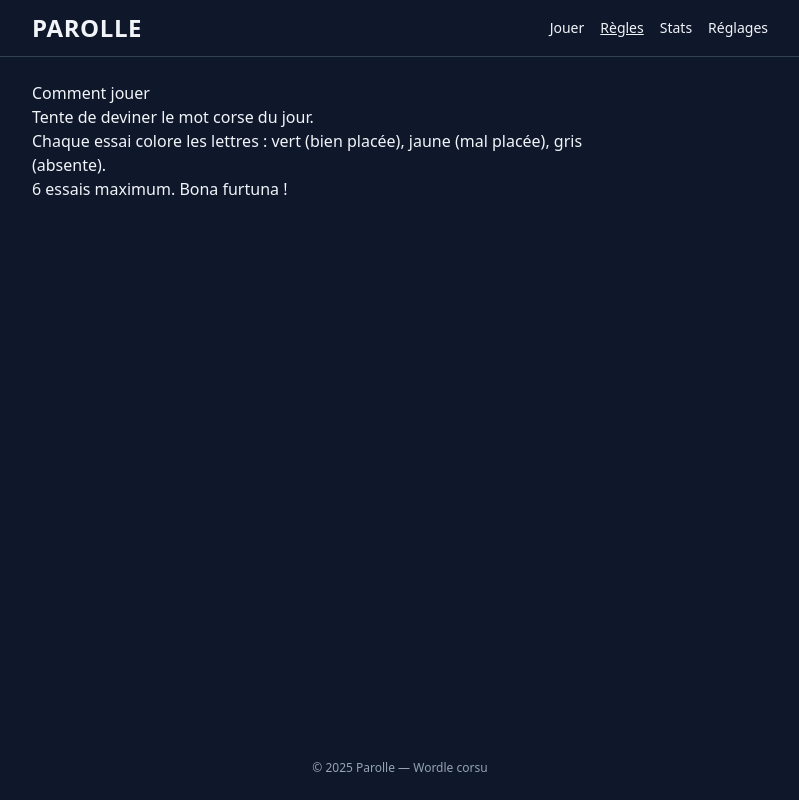
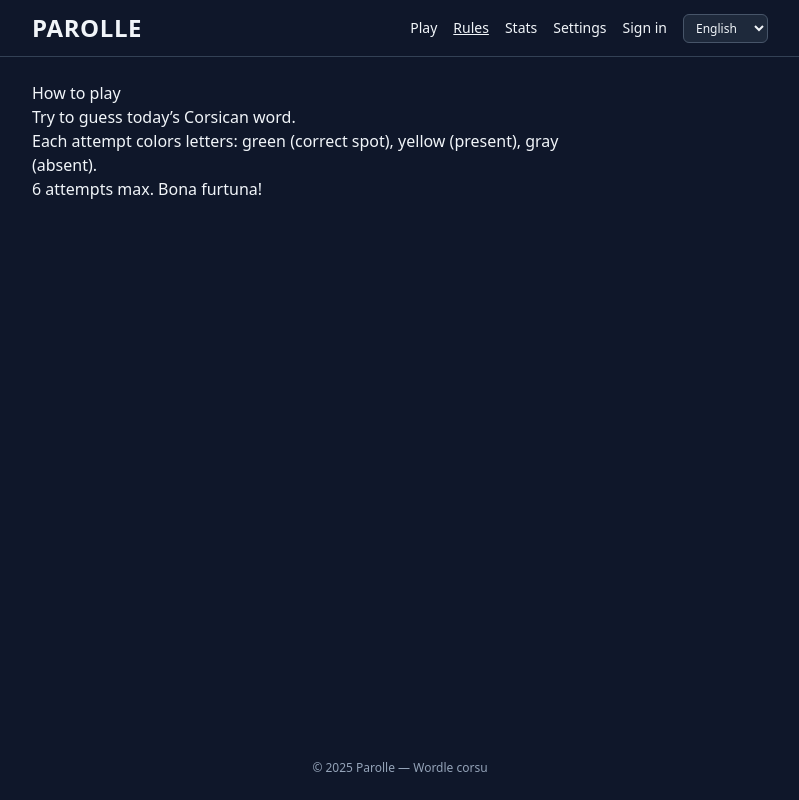
Before and after one commit to Enguer2/parolle, a React (Vite) app in the folder parolle-starter/: page /how-to-play in a window 1280 px wide. Shown: the whole page, without its empty margins (240-1039 px from the left). Built offline with nearby package versions, Linux system fonts and the light colour scheme.

Commit message:
[+] Adding multinguages

```diff
--- a/parolle-starter/package.json
+++ b/parolle-starter/package.json
@@ -9,8 +9,11 @@
     "preview": "vite preview"
   },
   "dependencies": {
+    "i18next": "^25.3.2",
+    "i18next-browser-languagedetector": "^8.2.0",
     "react": "^18.2.0",
     "react-dom": "^18.2.0",
+    "react-i18next": "^15.6.1",
     "react-router-dom": "^6.26.1",
     "zod": "^3.23.8",
     "zustand": "^4.5.2"
--- a/parolle-starter/src/App.tsx
+++ b/parolle-starter/src/App.tsx
@@ -1,16 +1,22 @@
 import { Outlet, Link, NavLink } from 'react-router-dom'
+import { useTranslation } from 'react-i18next'
+import LanguageSwitcher from '@/components/LanguageSwitcher'
 
 export default function App() {
+  const { t } = useTranslation()
+
   return (
     <div className="min-h-screen flex flex-col">
       <header className="border-b border-slate-700">
         <div className="max-w-3xl mx-auto px-4 py-3 flex items-center justify-between">
-          <Link to="/" className="text-2xl font-extrabold tracking-wide">PAROLLE</Link>
-          <nav className="flex gap-4 text-sm">
-            <NavLink to="/game" className={({isActive}) => isActive ? 'underline' : ''}>Jouer</NavLink>
-            <NavLink to="/how-to-play" className={({isActive}) => isActive ? 'underline' : ''}>Règles</NavLink>
-            <NavLink to="/stats" className={({isActive}) => isActive ? 'underline' : ''}>Stats</NavLink>
-            <NavLink to="/settings" className={({isActive}) => isActive ? 'underline' : ''}>Réglages</NavLink>
+          <Link to="/" className="text-2xl font-extrabold tracking-wide">{t('brand')}</Link>
+          <nav className="flex items-center gap-4 text-sm">
+            <NavLink to="/game" className={({isActive}) => isActive ? 'underline' : ''}>{t('nav.play')}</NavLink>
+            <NavLink to="/how-to-play" className={({isActive}) => isActive ? 'underline' : ''}>{t('nav.rules')}</NavLink>
+            <NavLink to="/stats" className={({isActive}) => isActive ? 'underline' : ''}>{t('nav.stats')}</NavLink>
+            <NavLink to="/settings" className={({isActive}) => isActive ? 'underline' : ''}>{t('nav.settings')}</NavLink>
+            <NavLink to="/login" className={({isActive}) => isActive ? 'underline' : ''}>{t('nav.login')}</NavLink>
+            <LanguageSwitcher />
           </nav>
         </div>
       </header>
@@ -20,7 +26,7 @@ export default function App() {
         </div>
       </main>
       <footer className="text-center text-xs text-slate-400 py-6">
-        © {new Date().getFullYear()} Parolle — Wordle corsu
+        {t('footer', { year: new Date().getFullYear() })}
       </footer>
     </div>
   )
--- /dev/null
+++ b/parolle-starter/src/components/LanguageSwitcher.tsx
@@ -0,0 +1,29 @@
+import { useTranslation } from 'react-i18next'
+
+const options = [
+  { code: 'fr', label: 'Français' },
+  { code: 'co', label: 'Corsu' },
+  { code: 'en', label: 'English' },
+]
+
+export default function LanguageSwitcher() {
+  const { i18n } = useTranslation()
+  const current = i18n.resolvedLanguage || 'fr'
+
+  const change = (lng: string) => {
+    i18n.changeLanguage(lng)
+    // i18next-browser-languagedetector se charge de persister en localStorage (clé i18nextLng)
+    document.documentElement.lang = lng // pour l’accessibilité
+  }
+
+  return (
+    <select
+      value={current}
+      onChange={(e) => change(e.target.value)}
+      className="bg-slate-800 border border-slate-600 rounded-md px-2 py-1 text-xs"
+      aria-label="Language"
+    >
+      {options.map(o => <option key={o.code} value={o.code}>{o.label}</option>)}
+    </select>
+  )
+}
--- /dev/null
+++ b/parolle-starter/src/i18n.ts
@@ -0,0 +1,30 @@
+import i18n from 'i18next'
+import { initReactI18next } from 'react-i18next'
+import LanguageDetector from 'i18next-browser-languagedetector'
+
+// Import des ressources (tu peux splitter par fichiers JSON)
+import en from '@/locales/en/common.json'
+import co from '@/locales/co/common.json'
+import fr from '@/locales/fr/common.json'
+
+i18n
+  .use(LanguageDetector)        // détecte navigateur + localStorage
+  .use(initReactI18next)
+  .init({
+    resources: {
+      fr: { common: fr },
+      en: { common: en },
+      co: { common: co },
+    },
+    fallbackLng: 'fr',
+    ns: ['common'],
+    defaultNS: 'common',
+    interpolation: { escapeValue: false },
+    detection: {
+      // ordre de détection (le localStorage prime; clé: 'i18nextLng')
+      order: ['localStorage', 'navigator', 'htmlTag'],
+      caches: ['localStorage'],
+    },
+  })
+
+export default i18n
--- /dev/null
+++ b/parolle-starter/src/locales/co/common.json
@@ -0,0 +1,14 @@
+{
+    "brand": "PAROLLE",
+    "nav": { "play": "Giuvà", "rules": "Regule", "stats": "Statìstiche", "settings": "Paràmetri", "login": "Cunnessione" },
+    "home": { "title": "PAROLLE", "playGuest": "Giuvà senza cunnessione", "login": "Cunnessione" },
+    "howto": {
+      "title": "Cumu ghjucà",
+      "steps": [
+        "Prava à truvà a parolla corsa d’oghje.",
+        "Ogni pruva colora e lettere: verde (à u so locu), giallu (presente), grisgiu (assente).",
+        "6 prove massime. Bona furtuna!"
+      ]
+    },
+    "footer": "© {{year}} Parolle — Wordle corsu"
+  }
--- /dev/null
+++ b/parolle-starter/src/locales/en/common.json
@@ -0,0 +1,14 @@
+{
+    "brand": "PAROLLE",
+    "nav": { "play": "Play", "rules": "Rules", "stats": "Stats", "settings": "Settings", "login": "Sign in" },
+    "home": { "title": "PAROLLE", "playGuest": "Play as guest", "login": "Sign in" },
+    "howto": {
+      "title": "How to play",
+      "steps": [
+        "Try to guess today’s Corsican word.",
+        "Each attempt colors letters: green (correct spot), yellow (present), gray (absent).",
+        "6 attempts max. Bona furtuna!"
+      ]
+    },
+    "footer": "© {{year}} Parolle — Wordle corsu"
+  }
--- /dev/null
+++ b/parolle-starter/src/locales/fr/common.json
@@ -0,0 +1,24 @@
+{
+  "brand": "PAROLLE",
+  "nav": {
+    "play": "Jouer",
+    "rules": "Règles",
+    "stats": "Stats",
+    "settings": "Réglages",
+    "login": "Connexion"
+  },
+  "home": {
+    "title": "PAROLLE",
+    "playGuest": "Jouer sans connexion",
+    "login": "Connexion"
+  },
+  "howto": {
+    "title": "Comment jouer",
+    "steps": [
+      "Tente de deviner le mot corse du jour.",
+      "Chaque essai colore les lettres : vert (bien placée), jaune (mal placée), gris (absente).",
+      "6 essais maximum. Bona furtuna !"
+    ]
+  },
+  "footer": "© {{year}} Parolle — Wordle corsu"
+}
--- a/parolle-starter/src/main.tsx
+++ b/parolle-starter/src/main.tsx
@@ -9,6 +9,7 @@ import Stats from '@/pages/Stats'
 import HowToPlay from '@/pages/HowToPlay'
 import Settings from '@/pages/Settings'
 import Login from '@/pages/Login'
+import './i18n'
 
 const router = createBrowserRouter([
   { path: '/', element: <Home /> },
--- a/parolle-starter/src/pages/Home.tsx
+++ b/parolle-starter/src/pages/Home.tsx
@@ -1,24 +1,20 @@
-import { useNavigate } from "react-router-dom"
+import { useNavigate } from 'react-router-dom'
+import { useTranslation } from 'react-i18next'
 
 export default function Home() {
   const navigate = useNavigate()
+  const { t } = useTranslation()
 
   return (
     <div className="min-h-screen flex flex-col items-center justify-center bg-slate-900 text-white">
-      <h1 className="text-5xl font-extrabold tracking-widest mb-12">PAROLLE</h1>
+      <h1 className="text-5xl font-extrabold tracking-widest mb-12">{t('home.title')}</h1>
 
       <div className="flex flex-col gap-4 w-60">
-        <button
-          onClick={() => navigate("/game")}
-          className="bg-parolle-green hover:bg-green-600 text-white font-bold py-3 rounded-lg"
-        >
-          Jouer sans connexion
+        <button onClick={() => navigate('/game')} className="bg-parolle-green hover:bg-green-600 text-white font-bold py-3 rounded-lg">
+          {t('home.playGuest')}
         </button>
-        <button
-          onClick={() => navigate("/login")}
-          className="bg-parolle-yellow hover:bg-yellow-500 text-black font-bold py-3 rounded-lg"
-        >
-          Connexion
+        <button onClick={() => navigate('/login')} className="bg-parolle-yellow hover:bg-yellow-500 text-black font-bold py-3 rounded-lg">
+          {t('home.login')}
         </button>
       </div>
     </div>
--- a/parolle-starter/src/pages/HowToPlay.tsx
+++ b/parolle-starter/src/pages/HowToPlay.tsx
@@ -1,12 +1,14 @@
+import { useTranslation } from 'react-i18next'
 
 export default function HowToPlay() {
+  const { t } = useTranslation()
+  const steps = t('howto.steps', { returnObjects: true }) as string[]
+
   return (
     <section className="prose prose-invert max-w-xl">
-      <h1>Comment jouer</h1>
+      <h1>{t('howto.title')}</h1>
       <ol>
-        <li>Tente de deviner le mot corse du jour.</li>
-        <li>Chaque essai colore les lettres : vert (bien placée), jaune (mal placée), gris (absente).</li>
-        <li>6 essais maximum. Bona furtuna !</li>
+        {steps.map((s, i) => <li key={i}>{s}</li>)}
       </ol>
     </section>
   )
```
Also changed, not shown: 1 other file (tests, documents, lock files or other folders).
